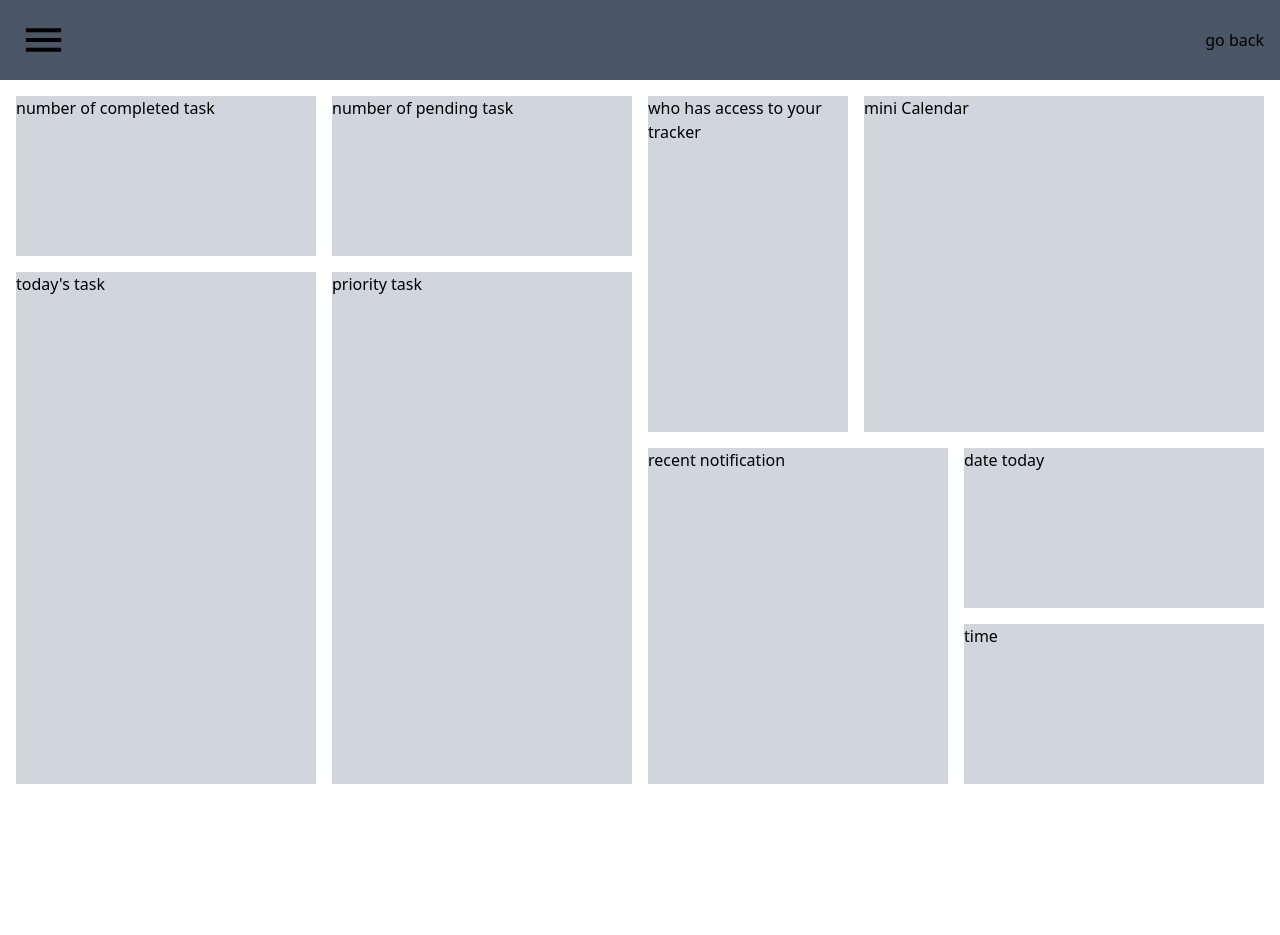
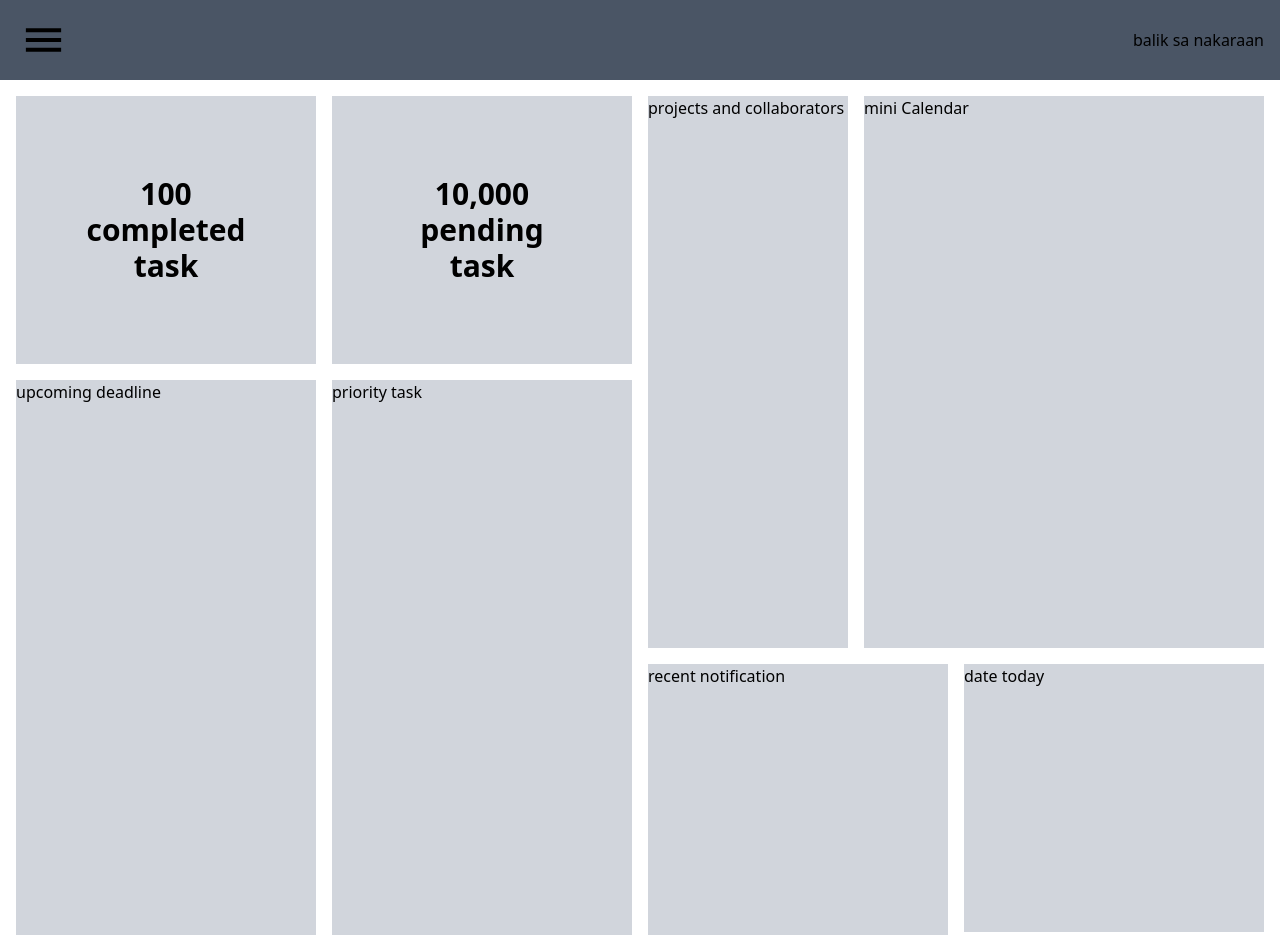
Before and after one commit to albuerocedrick/assignment-tracker, a website: page dashboard.html in a window 1280 px wide. Shown: the top 935 px of the page. Before the commit the page ends 800 px from the top, so only its background shows below. Drawn offline with Linux system fonts and the light colour scheme.

Commit message:
some changes in dashboard

```diff
--- a/dashboard.html
+++ b/dashboard.html
@@ -13,7 +13,7 @@
         <button id="toggle-btn" class="rounded-xl h-[55px] w-[55px] flex justify-center items-center p-1 ml-4 hover:bg-gray-500">
             <svg xmlns="http://www.w3.org/2000/svg" height="50px" viewBox="0 -960 960 960" width="50px" fill="#000000"><path d="M120-240v-80h720v80H120Zm0-200v-80h720v80H120Zm0-200v-80h720v80H120Z"/></svg>
         </button>
-        <a href="index.html" class="hover:underline m-4" > go back</a>
+        <a href="index.html" class="hover:underline m-4" > balik sa nakaraan</a>
     </div>
 
     <!-- SIDE BAR -->
@@ -55,13 +55,17 @@
     <!-- MAIN CONTENT (DASHBOARD) -->
     <div id="main-content" class=" p-4">
         <div  class="grid grid-cols-4 grid-rows-4 gap-4 h-full" >
-            <div class="bg-gray-300">number of completed task</div>
-            <div class="bg-gray-300">number of pending task</div>
+            <div class="bg-gray-300 flex p-20 justify-center text-center text-3xl font-bold">
+                <p>100 completed task</p>
+            </div>
+            <div class="bg-gray-300 flex p-20 justify-center text-center text-3xl font-bold">
+                <p>10,000 pending task</p>
+            </div>
             <div class=" row-span-2 col-span-2 flex flex-row gap-4">
-                <div class="bg-gray-300 w-1/3">who has access to your tracker</div>
+                <div class="bg-gray-300 w-1/3">projects and collaborators</div>
                 <div class="bg-gray-300 w-2/3">mini Calendar</div>
             </div>
-            <div class="bg-gray-300 row-span-3 col-span-1">today's task</div>
+            <div class="bg-gray-300 row-span-3 col-span-1">upcoming deadline</div>
             <div class="bg-gray-300 row-span-3 col-span-1">priority task</div>
             <div class="bg-gray-300 row-span-2">recent notification </div>
             <div class=" row-span-2 flex flex-col gap-4">
```
Also changed, not shown: dist/output.css.
